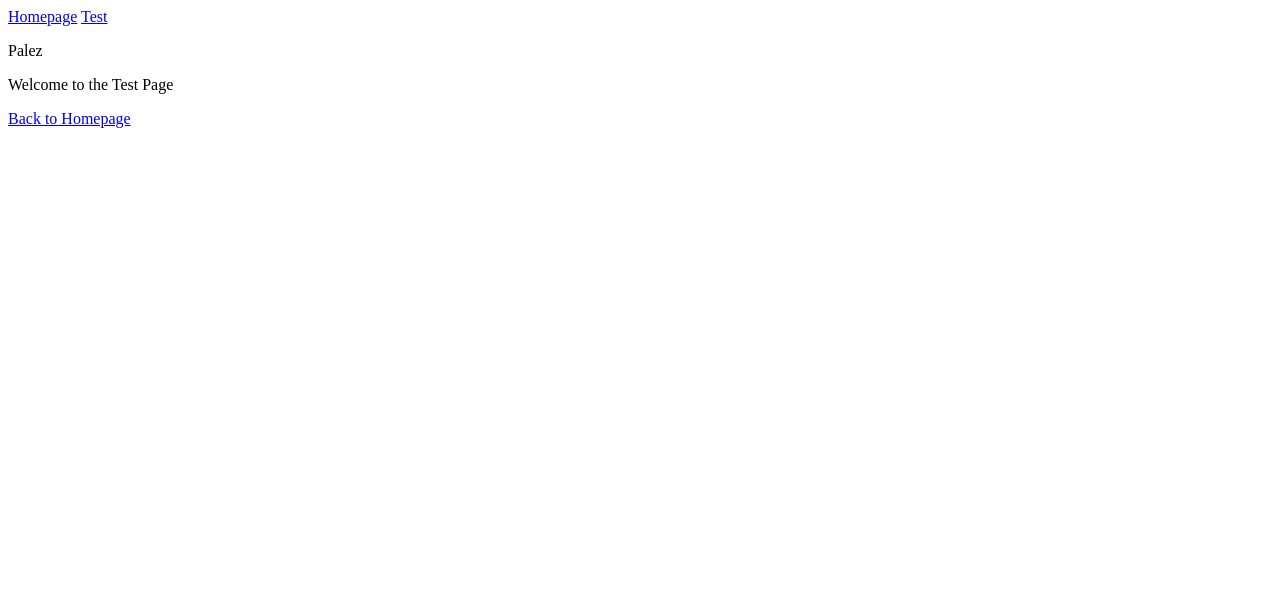
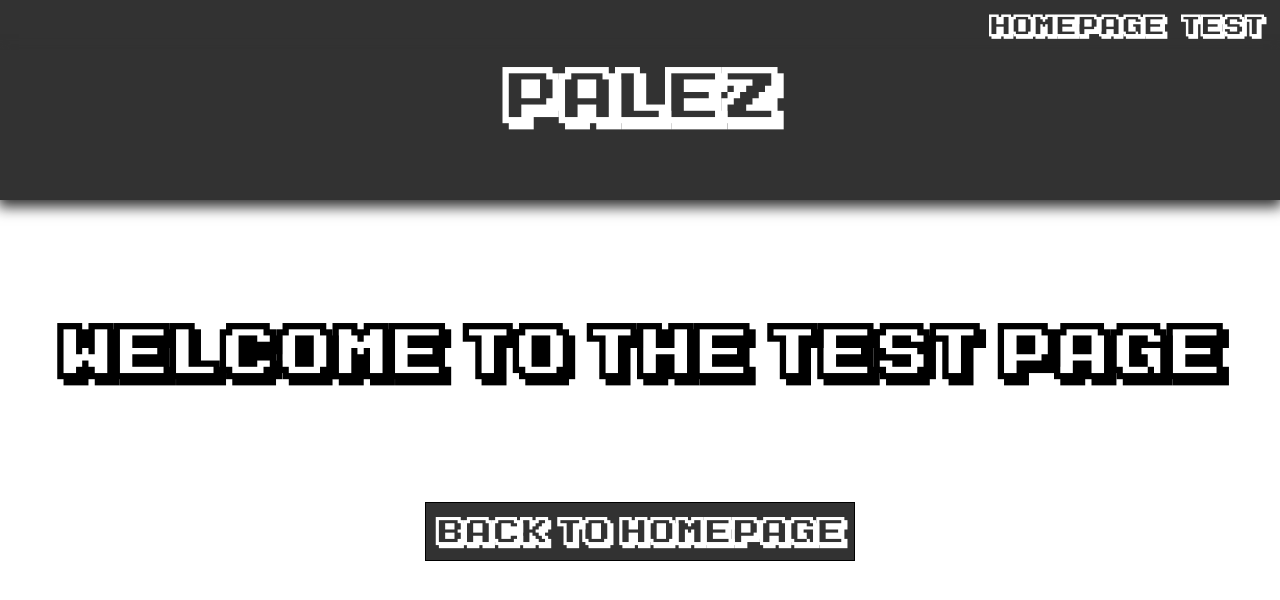
Before and after one commit to Palez8/palez8.github.io, a plain HTML site: page test.html in a window 1280 px wide. Drawn offline with Linux system fonts and the light colour scheme; files that its build step writes are made by us from their sources.

Commit message:
Add files via upload

```diff
--- /dev/null
+++ b/assets/css/style.css
@@ -0,0 +1,71 @@
+@font-face {
+    font-family: "KarmaticArcade";
+    src: url("assets/fonts/ka1.ttf") format("truetype");
+}
+
+body{
+    margin: 0;
+}
+
+header {
+    height: 50px;
+    background-color: #323232;
+    box-shadow: 0px 5px 13px 2px #323232;
+    display: flex;
+    justify-content: flex-end;
+    align-items: center;
+}
+
+header a {
+    margin-right: 16px;
+    text-decoration: none;
+    color: white;
+    font-family: "KarmaticArcade", sans-serif;
+    font-size: 25px;
+}
+
+header a:hover {
+    color: gray;
+}
+
+.textHeader {
+    height: 150px;
+    background-color: #323232;
+    box-shadow: 0px 5px 13px 2px #323232;
+    display: flex;
+    justify-content: center;
+    align-items: center;
+}
+
+.textHeader p {
+    margin-bottom: 125px;
+    color: white;
+    font-family: "KarmaticArcade", sans-serif;
+    font-size: 64px;
+}
+
+.container {
+    margin-top: 50px;
+    display: flex;
+    justify-content: center;
+    font-family: "KarmaticArcade", sans-serif;
+    font-size: 32px;
+}
+
+.container p {
+    font-size: 64px;
+    text-align: center;
+}
+
+.container a {
+    background-color: #323232;
+    color: white;
+    text-decoration: none;
+    padding: 10px;
+    border: 1px solid black;
+    font-size: 32px;
+}
+
+.container a:hover {
+    background-color: gray;
+}
--- /dev/null
+++ b/assets/scripts/localization.js
@@ -0,0 +1,39 @@
+var userLanguage = navigator.language || navigator.userLanguage;
+
+console.log(userLanguage)
+
+var translations = {
+    'en': {
+        'homepageKey': 'Homepage',
+        'testKey': 'Test',
+
+        'welcomeHomepageKey': 'Welcome to the Homepage',
+        'welcomeTestPageKey': 'Welcome to the Test Page',
+
+        'backToHomepageKey': 'Back to Homepage',
+    },
+    'de': {
+        'homepageKey': 'Startseite',
+        'testKey': 'Test',
+
+        'welcomeHomepageKey': 'Willkommen auf der Startseite',
+        'welcomeTestPageKey': 'Willkommen auf der Test Seite',
+
+        'backToHomepageKey': 'Zurueck zur Startseite',
+    },
+};
+
+function displayTranslation() {
+    var elements = document.querySelectorAll('[data-translation-key]');
+
+    elements.forEach(function (element) {
+        var translationKey = element.getAttribute('data-translation-key');
+        var translation = translations[userLanguage] && translations[userLanguage][translationKey];
+
+        if (translation) {
+            element.textContent = translation;
+        }
+    });
+}
+
+displayTranslation();
--- a/test.html
+++ b/test.html
@@ -7,8 +7,8 @@
 
     <body>
         <header>
-            <a href="index.html">Homepage</a>
-            <a href="test.html">Test</a>
+            <a href="index.html" data-translation-key="homepageKey">Homepage</a>
+            <a href="test.html" data-translation-key="testKey">Test</a>
         </header>
 
         <div class="textHeader">
@@ -16,11 +16,13 @@
         </div>
 
         <div class="container">
-            <p>Welcome to the Test Page</p>
+            <p data-translation-key="welcomeTestPageKey">Welcome to the Test Page</p>
         </div>
 
         <div class="container containerButton">
-            <a href="index.html">Back to Homepage</a>
+            <a href="index.html" data-translation-key="backToHomepageKey">Back to Homepage</a>
         </div>
+
+        <script src="assets/scripts/localization.js"></script>
     </body>
 </html>
```
Also changed, not shown: index.html (+5 -3 lines).
